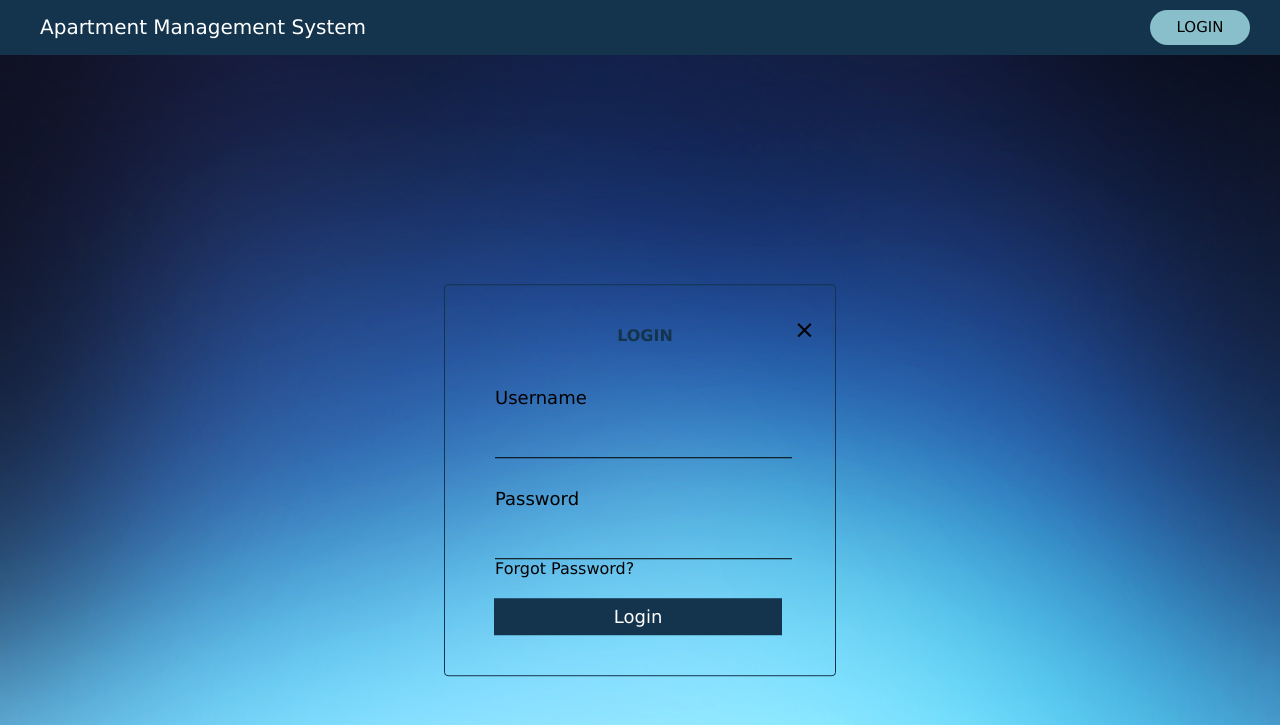
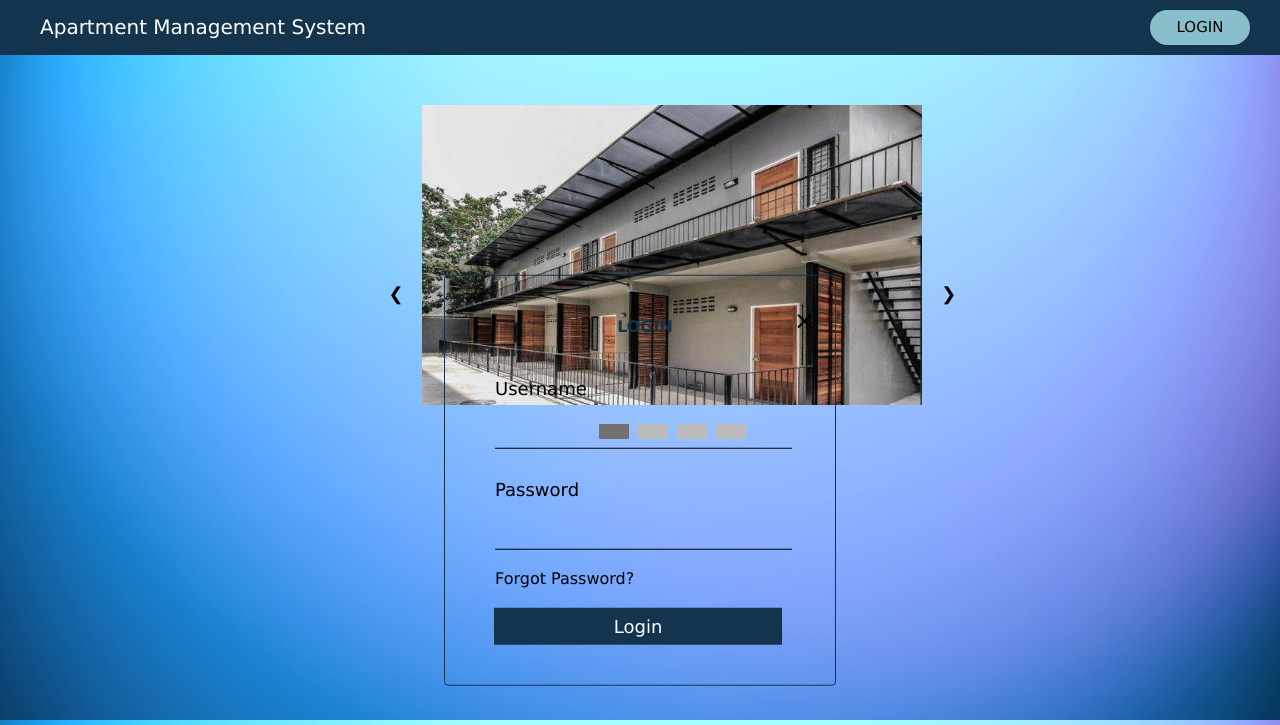
Before and after one commit to chanie55/AMSProject, a PHP site: page / in a window 1280 px wide. Shown: the top 725 px of the page. Run offline with PHP 8.4, Linux system fonts and the light colour scheme.

Commit message:
updatetemp

```diff
--- a/css/style.css
+++ b/css/style.css
@@ -6,7 +6,7 @@
 html, body {
     margin: 0;
     padding: 0;
-    background: url('bg1.png');
+    background: url('photos/background.png');
     background-size: cover;
 
 }
@@ -27,7 +27,108 @@ h3 {
     padding-top: 15px;
     padding-left: 40px;
 }
+/*PICTURE NGA MUDAGAN*/
+.mySlides {
+    display: none
+}
+img {
+	margin-top: -30px;
+    vertical-align: middle;
+}
 
+.slideshow-container {
+    max-width: 500px;
+    position: relative;
+    margin-top:80px;
+    margin-left: 33%;
+}
+
+.prev {
+    cursor: pointer;
+    position: absolute;
+    top: 50%;
+    width: auto;
+    padding: 16px;
+    margin-left: -50px;
+    margin-top: -22px;
+    color: black;
+    font-weight: bold;
+    font-size: 18px;
+    transition: 0.6s ease;
+    border-radius: 5px;
+    user-select: none;
+}
+.next {
+    cursor: pointer;
+    position: absolute;
+    top: 50%;
+    width: auto;
+    padding: 16px;
+    margin-right: -50px;
+    margin-top: -22px;
+    color: black;
+    font-weight: bold;
+    font-size: 18px;
+    transition: 0.6s ease;
+    border-radius: 5px;
+    user-select: none;
+}
+
+.next {
+    right: 0;
+    border-radius: 5px;
+}
+
+.prev:hover, .next:hover {
+    background-color: rgba(255, 255, 255,0.8);
+    color: black
+}
+
+.dot {
+    cursor: pointer;
+    height: 15px;
+    width: 30px;
+    margin: 0 2px;
+    background-color: #bbb;
+    display: inline-block;
+    transition: background-color 0.6s ease;
+}
+
+.active, .dot:hover {
+    background-color: #717171;
+}
+
+.fade {
+    -webkit-animation-name: fade;
+    -webkit-animation-duration: 1.5s;
+    animation-name: fade;
+    animation-duration: 1.5s;
+}
+
+@-webkit-keyframes fade {
+    from {
+        opacity: .4
+    }
+    to {
+        opacity: 1
+    }
+}
+
+@keyframes fade {
+    from {
+        opacity: .4
+    }
+    to {
+        opacity: 1
+    }
+}
+
+@media only screen and (max-width: 300px) {
+    .prev, .next,.text {
+        font-size: 11px
+    }
+}
+/*LOGIN BUTTON */
 .btnLogin {
 	background-color: rgba(136, 191, 203, 1);
     color: black;
--- a/index.php
+++ b/index.php
@@ -19,6 +19,81 @@
             <button id = "show-login" class = "btnLogin"> LOGIN </button>
         </header>
 
+        <!--PICTURES NGA MUDAGAN -->
+
+        <div class="body">
+            <div class="back"></div>
+            <div class="slideshow-container">
+                <div class="mySlides fade">
+                  <img src="photos/bh1.jpg" style="height: 300px; width: 500px;">
+                </div>
+
+                <div class="mySlides fade">
+                  <img src="CP2.jpg" style="height: 300px; width: 500px;">
+                </div>
+
+                <div class="mySlides fade">
+                  <img src="" style="height: 300px; width: 500px;">
+                </div>
+
+				 <div class="mySlides fade">
+                  <img src="" style="height: 300px; width: 500px;">
+                </div>
+
+
+
+                <a class="prev" onclick="plusSlides(-1)">&#10094;</a>
+                <a class="next" onclick="plusSlides(1)">&#10095;</a>
+
+                <br>
+
+                <div style="text-align:center">
+                  <span class="dot" onclick="currentSlide(1)"></span>
+                  <span class="dot" onclick="currentSlide(2)"></span>
+                  <span class="dot" onclick="currentSlide(3)"></span>
+				  <span class="dot" onclick="currentSlide(4)"></span>
+
+
+                </div>
+            </div>
+            <script>
+                var slideIndex = 1;
+                showSlides(slideIndex);
+
+                function plusSlides(n) {
+                  showSlides(slideIndex += n);
+                }
+
+                function currentSlide(n) {
+                  showSlides(slideIndex = n);
+                }
+
+                function showSlides(n) {
+                  var i;
+                  var slides = document.getElementsByClassName("mySlides");
+                  var dots = document.getElementsByClassName("dot");
+                  if (n > slides.length) {slideIndex = 1}
+                  if (n < 1) {slideIndex = slides.length}
+                  for (i = 0; i < slides.length; i++) {
+                      slides[i].style.display = "none";
+                  }
+                  for (i = 0; i < dots.length; i++) {
+                      dots[i].className = dots[i].className.replace(" active", "");
+                  }
+                  slides[slideIndex-1].style.display = "block";
+                  dots[slideIndex-1].className += " active";
+                }
+
+					var time = null;
+					function setTimer() {
+						timer=setInterval(function() {
+							plusSlides(1) ; } , 5000) ;
+						}
+						setTimer();
+
+            </script>
+        </div>
+
         <div class = "form">
             <label class="close" title="close">&times;</label>
 
@@ -37,6 +112,7 @@
                 <label>Password</label>
                 <input type="password" name = "password">
                 <div id = "pass-error"> Password is required </div>
+                <br>
                 <a href="#">Forgot Password?</a>
                 <button type="submit" class= "loginbtn" name = "login-submit">Login</button>
             </form>
@@ -54,5 +130,7 @@
             })
         </script>
 
+        <!--gais tempo lang nang naga dagan dagan na pic akoa lang gi push para di mawala huhuehueh -->
+
     </body>
 </html>
```
Also changed, not shown: photos/background.png (added).
